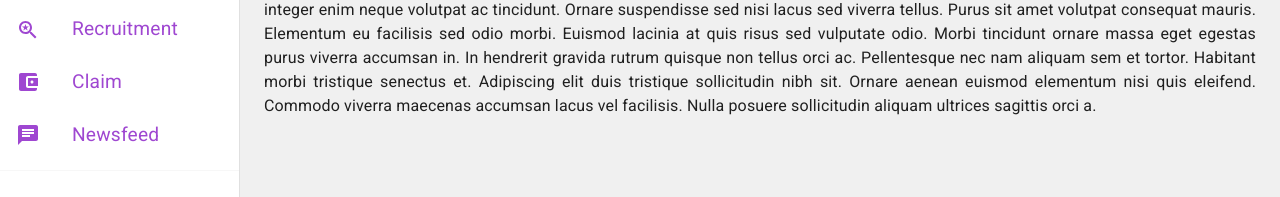
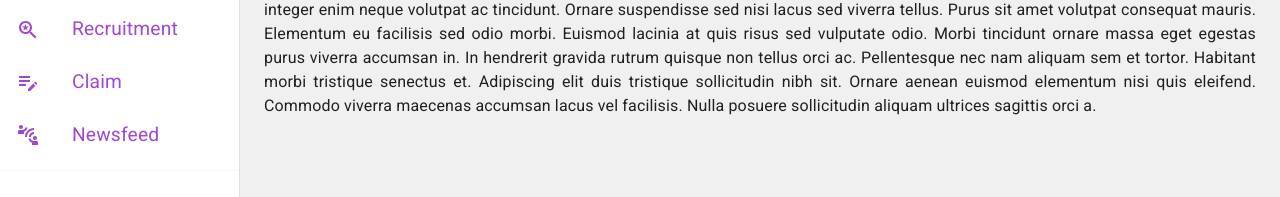
Before and after one commit to navi4347/PercientDashboard, a React (Vite) app: page /Hrm in a window 1280 px wide. Both pictures are taken after a click on the button "open drawer". Shown: the part 298-495 px from the top of the page. Built offline with nearby package versions, Linux system fonts and the light colour scheme.

Commit message:
first commit

```diff
--- a/src/Components/HrmDashboard.jsx
+++ b/src/Components/HrmDashboard.jsx
@@ -19,11 +19,11 @@ import ListItemIcon from "@mui/material/ListItemIcon";
 import ListItemText from "@mui/material/ListItemText";
 import DashboardIcon from "@mui/icons-material/Dashboard";
 import AccountTreeIcon from "@mui/icons-material/AccountTree";
+import EditNoteIcon from "@mui/icons-material/EditNote";
 import GroupsIcon from "@mui/icons-material/Groups";
 import SavedSearchIcon from "@mui/icons-material/SavedSearch";
-import AccountBalanceWalletIcon from "@mui/icons-material/AccountBalanceWallet";
-import ChatIcon from "@mui/icons-material/Chat";
 import LogoutIcon from "@mui/icons-material/Logout";
+import ConnectWithoutContactIcon from "@mui/icons-material/ConnectWithoutContact";
 import CalendarMonthIcon from "@mui/icons-material/CalendarMonth";
 import logo from "../assets/logo.png";
 import DashBoardpage from "../HRM/DashBoardpage";
@@ -209,9 +209,9 @@ export default function PersistentDrawerLeft() {
                   {text === "Recruitment" ? (
                     <SavedSearchIcon />
                   ) : text === "Claim" ? (
-                    <AccountBalanceWalletIcon />
+                    <EditNoteIcon />
                   ) : text === "Newsfeed" ? (
-                    <ChatIcon />
+                    <ConnectWithoutContactIcon />
                   ) : null}
                 </ListItemIcon>
                 <ListItemText primary={text} />
```
